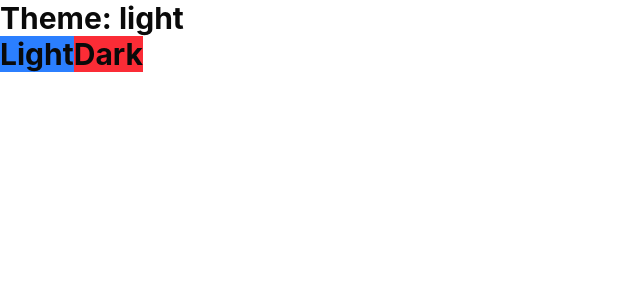
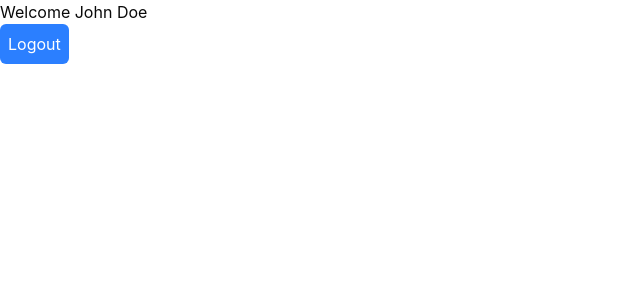
Before and after one commit to programmersEmperor/scalable-react-project, a React (Vite) app: page / in a window 1280 px wide. Shown: the top 300 px of the page, without its empty margins (0-640 px from the left). Built offline with nearby package versions, Linux system fonts and the light colour scheme.

Commit message:
feat: setup auth provider

```diff
--- a/eslint.config.js
+++ b/eslint.config.js
@@ -22,7 +22,8 @@ export default defineConfig([
     },
     rules: {
       '@typescript-eslint/no-unused-vars': 'warn',
-      'react-refresh/only-export-components': 'warn',
+      'react-refresh/only-export-components': 'off',
+      'react-hooks/set-state-in-effect': 'off',
     },
   },
 ])
--- a/src/app/Home.tsx
+++ b/src/app/Home.tsx
@@ -1,21 +1,25 @@
-import { Themes, useTheme } from './providers/theme-provider'
+import { useEffect } from 'react'
+import { useAuth } from './providers/auth-provider'
+import { useNavigate } from 'react-router'
 
 function Home() {
-  const [theme, setTheme] = useTheme()
+  const { logout, isAuthenticated, user } = useAuth()
+  const navigate = useNavigate()
+
+  useEffect(() => {
+    if (!isAuthenticated) {
+      navigate('/login')
+    }
+  }, [isAuthenticated, navigate])
+
   return (
-    <div className="bg-background h-screen w-screen text-3xl font-bold text-foreground">
-      <h1>Theme: {theme}</h1>
+    <div className="bg-background h-screen w-screen text-foreground">
+      <h1>Welcome {user?.name}</h1>
       <button
-        className="bg-blue-500 text-foreground"
-        onClick={() => setTheme(Themes.Light)}
+        className="bg-blue-500 text-white p-2 rounded-md"
+        onClick={logout}
       >
-        Light
-      </button>
-      <button
-        className="bg-red-500 text-foreground"
-        onClick={() => setTheme(Themes.Dark)}
-      >
-        Dark
+        Logout
       </button>
     </div>
   )
--- /dev/null
+++ b/src/app/Login.tsx
@@ -0,0 +1,30 @@
+import { useNavigate } from 'react-router'
+import { useAuth } from './providers/auth-provider'
+import { useEffect } from 'react'
+
+function Login() {
+  const { login, isAuthenticated } = useAuth()
+  const navigate = useNavigate()
+
+  useEffect(() => {
+    if (isAuthenticated) {
+      navigate('/')
+    }
+  }, [isAuthenticated, navigate])
+
+  return (
+    <div>
+      <h1>Login</h1>
+      <button
+        className="bg-blue-500 text-white p-2 rounded-md"
+        onClick={() =>
+          login({ id: '1', name: 'John Doe', email: 'john.doe@example.com' })
+        }
+      >
+        Login
+      </button>
+    </div>
+  )
+}
+
+export default Login
--- a/src/app/providers.tsx
+++ b/src/app/providers.tsx
@@ -1,13 +1,16 @@
 import { QueryClient, QueryClientProvider } from '@tanstack/react-query'
 import type { PropsWithChildren } from 'react'
 import { ThemeProvider } from './providers/theme-provider'
+import { AuthProvider } from './providers/auth-provider'
 
 const queryClient = new QueryClient()
 
 function Providers({ children }: PropsWithChildren) {
   return (
     <QueryClientProvider client={queryClient}>
-      <ThemeProvider>{children}</ThemeProvider>
+      <ThemeProvider>
+        <AuthProvider>{children}</AuthProvider>
+      </ThemeProvider>
     </QueryClientProvider>
   )
 }
--- /dev/null
+++ b/src/app/providers/auth-provider.tsx
@@ -0,0 +1,63 @@
+import { useQuery, useQueryClient } from '@tanstack/react-query'
+import type { PropsWithChildren } from 'react'
+import { createContext, useContext, useEffect, useState } from 'react'
+
+type User = {
+  id: string
+  name: string
+  email: string
+}
+
+const AuthContext = createContext<{
+  user: User | null
+  isAuthenticated: boolean
+  login: (user: User) => Promise<void>
+  logout: () => Promise<void>
+}>({
+  user: null,
+  isAuthenticated: false,
+  login: async () => {},
+  logout: async () => {},
+})
+
+const getUser = async () => {
+  return new Promise<User>((resolve) => {
+    setTimeout(() => {
+      resolve({ id: '1', name: 'John Doe', email: 'john.doe@example.com' })
+    }, 2000)
+  })
+}
+
+export function AuthProvider({ children }: PropsWithChildren) {
+  const [user, setUser] = useState<User | null>(null)
+  const result = useQuery({
+    queryKey: ['user'],
+    queryFn: () => getUser(),
+  })
+
+  useEffect(() => {
+    if (result.data) {
+      setUser(result.data as User)
+    }
+  }, [result.data])
+
+  const isAuthenticated = !!user
+  const login = async (user: User) => {
+    setUser(user)
+  }
+  const logout = async () => {
+    setUser(null)
+  }
+
+  if (result.isLoading) return <div>Loading...</div>
+
+  return (
+    <AuthContext.Provider value={{ user, isAuthenticated, login, logout }}>
+      {children}
+    </AuthContext.Provider>
+  )
+}
+
+export const useAuth = () => {
+  return useContext(AuthContext)
+}
--- a/src/app/router.tsx
+++ b/src/app/router.tsx
@@ -9,6 +9,7 @@ const lazyLoading = (module) => {
 
 const router = createBrowserRouter([
   { path: '/', lazy: () => import('./Home').then(lazyLoading) },
+  { path: '/login', lazy: () => import('./Login').then(lazyLoading) },
 ])
 
 export default function Router() {
```
